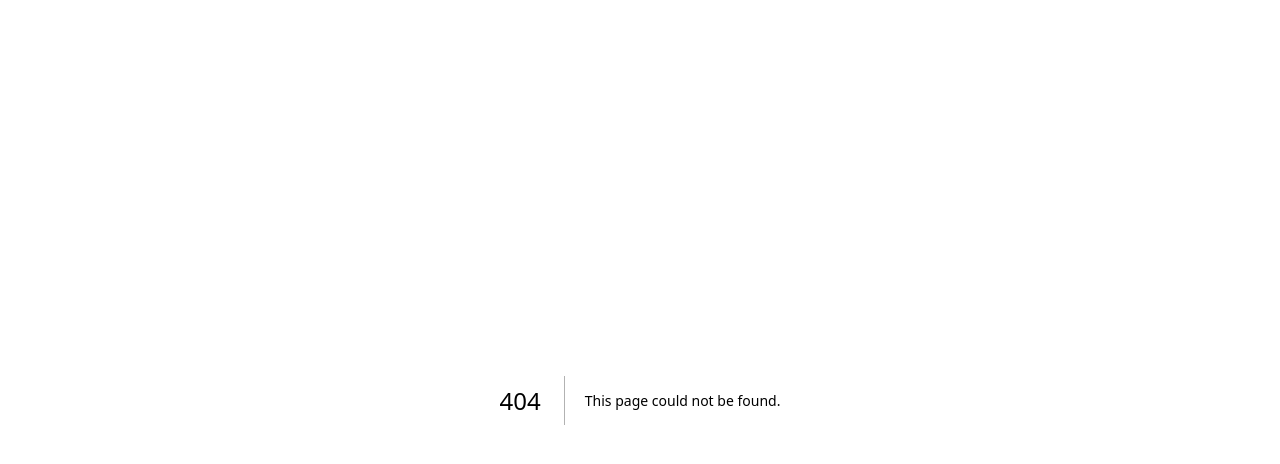
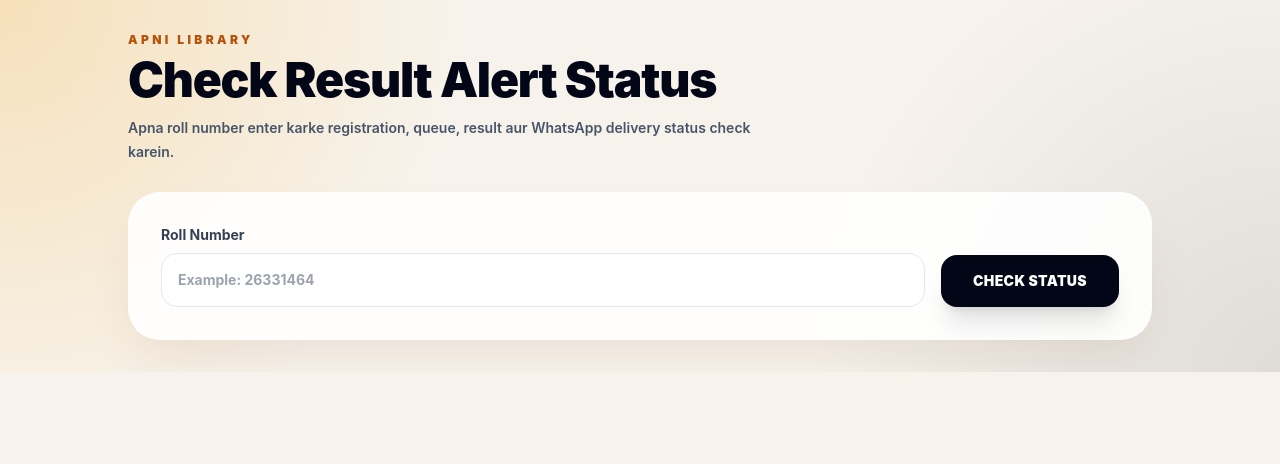
Before and after one commit to Giriraj005/Apni-Library-result-, a Next.js app: page /result-status in a window 1280 px wide. Before the commit this address had no page. Shown: the top 464 px of the page. Built offline with nearby package versions, Linux system fonts and the light colour scheme.

Commit message:
Implement Result Status Page with status checks

```diff
--- /dev/null
+++ b/app/result-status/page.jsx
@@ -0,0 +1,227 @@
+"use client";
+
+import { useState } from "react";
+
+function statusTone(status) {
+  const s = String(status || "").toLowerCase();
+
+  if (s.includes("result_found")) {
+    return "border-emerald-200 bg-emerald-50 text-emerald-800";
+  }
+
+  if (s.includes("not_found") || s.includes("failed")) {
+    return "border-red-200 bg-red-50 text-red-700";
+  }
+
+  if (s.includes("queue") || s.includes("checking")) {
+    return "border-blue-200 bg-blue-50 text-blue-800";
+  }
+
+  return "border-amber-200 bg-amber-50 text-amber-800";
+}
+
+function yesNo(value) {
+  return value ? "Yes" : "No";
+}
+
+export default function ResultStatusPage() {
+  const [rollNo, setRollNo] = useState("");
+  const [loading, setLoading] = useState(false);
+  const [data, setData] = useState(null);
+  const [error, setError] = useState("");
+
+  async function checkStatus(e) {
+    e.preventDefault();
+
+    setError("");
+    setData(null);
+
+    if (!rollNo.trim()) {
+      setError("Please enter roll number.");
+      return;
+    }
+
+    setLoading(true);
+
+    try {
+      const res = await fetch(
+        `/api/result-status?rollNo=${encodeURIComponent(rollNo.trim())}`
+      );
+
+      const json = await res.json();
+
+      if (!res.ok || !json.success) {
+        throw new Error(json.error || "Status check failed");
+      }
+
+      setData(json);
+    } catch (err) {
+      setError(err.message || "Status check failed");
+    } finally {
+      setLoading(false);
+    }
+  }
+
+  return (
+    <main className="min-h-screen bg-[#f7f3ec] text-slate-950">
+      <section className="relative overflow-hidden px-4 py-8 sm:px-6 lg:px-8">
+        <div className="absolute inset-0 bg-[radial-gradient(circle_at_top_left,rgba(245,158,11,0.22),transparent_35%),radial-gradient(circle_at_bottom_right,rgba(15,23,42,0.10),transparent_35%)]" />
+
+        <div className="relative mx-auto max-w-5xl">
+          <div className="mb-7">
+            <p className="text-xs font-black uppercase tracking-[0.28em] text-amber-700">
+              Apni Library
+            </p>
+            <h1 className="mt-2 text-3xl font-black tracking-tight sm:text-5xl">
+              Check Result Alert Status
+            </h1>
+            <p className="mt-3 max-w-2xl text-sm font-semibold leading-6 text-slate-600">
+              Apna roll number enter karke registration, queue, result aur
+              WhatsApp delivery status check karein.
+            </p>
+          </div>
+
+          <div className="rounded-[2rem] border border-white/80 bg-white/90 p-5 shadow-2xl shadow-amber-900/10 sm:p-8">
+            <form onSubmit={checkStatus} className="grid gap-4 sm:grid-cols-[1fr_auto]">
+              <label className="block">
+                <span className="mb-2 block text-sm font-bold text-slate-700">
+                  Roll Number
+                </span>
+                <input
+                  value={rollNo}
+                  onChange={(e) => setRollNo(e.target.value.toUpperCase())}
+                  placeholder="Example: 26331464"
+                  className="w-full rounded-2xl border border-slate-200 bg-white px-4 py-4 text-sm font-bold outline-none transition focus:border-amber-500 focus:ring-4 focus:ring-amber-100"
+                />
+              </label>
+
+              <button
+                disabled={loading}
+                className="self-end rounded-2xl bg-slate-950 px-8 py-4 text-sm font-black uppercase tracking-wide text-white shadow-xl transition hover:bg-amber-600 disabled:opacity-60"
+              >
+                {loading ? "Checking..." : "Check Status"}
+              </button>
+            </form>
+
+            {error ? (
+              <div className="mt-5 rounded-2xl border border-red-200 bg-red-50 p-4 text-sm font-bold text-red-700">
+                {error}
+              </div>
+            ) : null}
+
+            {data ? (
+              <div className="mt-8">
+                <div className="mb-4 flex items-center justify-between gap-3">
+                  <h2 className="text-2xl font-black">Status Results</h2>
+                  <span className="rounded-full bg-slate-100 px-4 py-2 text-xs font-black text-slate-600">
+                    {data.total || 0} registration(s)
+                  </span>
+                </div>
+
+                {data.registrations?.length ? (
+                  <div className="space-y-4">
+                    {data.registrations.map((item) => (
+                      <article
+                        key={item.id}
+                        className="rounded-3xl border border-slate-200 bg-white p-5 shadow-lg"
+                      >
+                        <div className="flex flex-col gap-3 sm:flex-row sm:items-start sm:justify-between">
+                          <div>
+                            <p className="text-xs font-black uppercase tracking-widest text-slate-400">
+                              {item.studentName || "Student"}
+                            </p>
+                            <h3 className="mt-1 text-xl font-black text-slate-950">
+                              {item.yearPart}
+                            </h3>
+                            <p className="mt-1 text-sm font-semibold text-slate-500">
+                              Roll No: {item.rollNo}
+                            </p>
+                          </div>
+
+                          <span
+                            className={`rounded-full border px-4 py-2 text-xs font-black uppercase ${statusTone(
+                              item.status
+                            )}`}
+                          >
+                            {item.status || "waiting"}
+                          </span>
+                        </div>
+
+                        <div className="mt-5 grid gap-3 sm:grid-cols-3">
+                          <div className="rounded-2xl bg-slate-50 p-4">
+                            <p className="text-xs font-bold text-slate-500">
+                              Result Found
+                            </p>
+                            <p className="mt-1 text-lg font-black">
+                              {yesNo(item.resultFound)}
+                            </p>
+                          </div>
+
+                          <div className="rounded-2xl bg-slate-50 p-4">
+                            <p className="text-xs font-bold text-slate-500">
+                              Admin Preview
+                            </p>
+                            <p className="mt-1 text-lg font-black">
+                              {yesNo(item.adminTelegramSent)}
+                            </p>
+                          </div>
+
+                          <div className="rounded-2xl bg-slate-50 p-4">
+                            <p className="text-xs font-bold text-slate-500">
+                              WhatsApp Sent
+                            </p>
+                            <p className="mt-1 text-lg font-black">
+                              {yesNo(item.studentWhatsAppSent)}
+                            </p>
+                          </div>
+                        </div>
+
+                        {item.officialUrl || item.formUrl ? (
+                          <a
+                            href={item.officialUrl || item.formUrl}
+                            target="_blank"
+                            rel="noreferrer"
+                            className="mt-4 block rounded-2xl border border-amber-200 bg-amber-50 px-4 py-3 text-center text-sm font-black text-amber-800"
+                          >
+                            Open Official Result Page
+                          </a>
+                        ) : null}
+
+                        {item.studentWhatsAppLastError ? (
+                          <div className="mt-4 rounded-2xl border border-red-100 bg-red-50 p-3 text-xs font-bold text-red-700">
+                            WhatsApp issue: {item.studentWhatsAppLastError}
+                          </div>
+                        ) : null}
+
+                        {item.resultSummary ? (
+                          <div className="mt-4 rounded-2xl border border-slate-200 bg-slate-50 p-4">
+                            <p className="text-xs font-black uppercase tracking-widest text-slate-500">
+                              Result Summary
+                            </p>
+                            <p className="mt-2 whitespace-pre-wrap text-sm font-semibold leading-6 text-slate-700">
+                              {item.resultSummary}
+                            </p>
+                          </div>
+                        ) : null}
+                      </article>
+                    ))}
+                  </div>
+                ) : (
+                  <div className="rounded-3xl border border-amber-200 bg-amber-50 p-6 text-center">
+                    <p className="text-lg font-black text-amber-900">
+                      No registration found
+                    </p>
+                    <p className="mt-2 text-sm font-semibold text-amber-800">
+                      Is roll number ke liye abhi koi result alert registration
+                      nahi mila.
+                    </p>
+                  </div>
+                )}
+              </div>
+            ) : null}
+          </div>
+        </div>
+      </section>
+    </main>
+  );
+                    }
```
